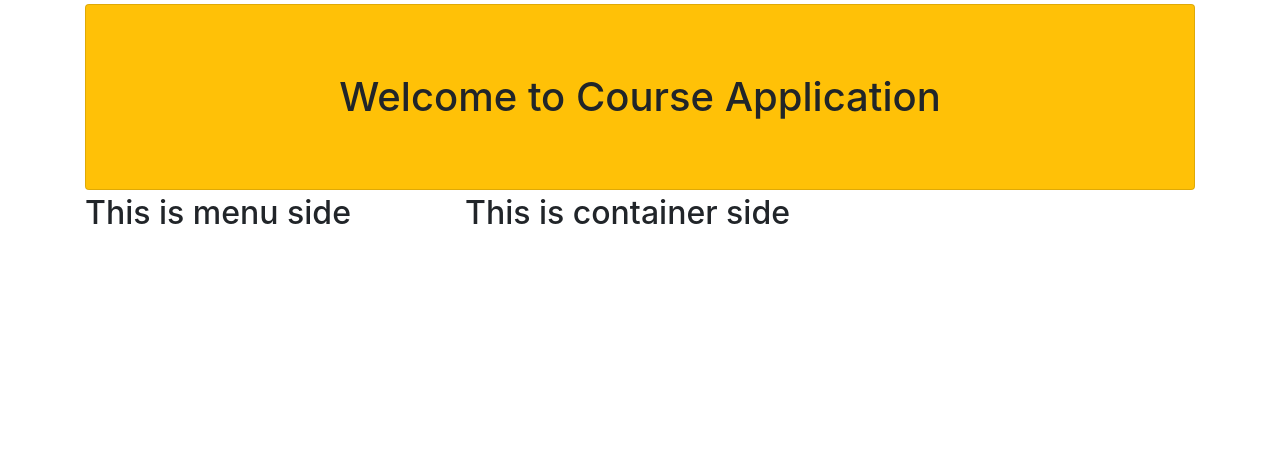
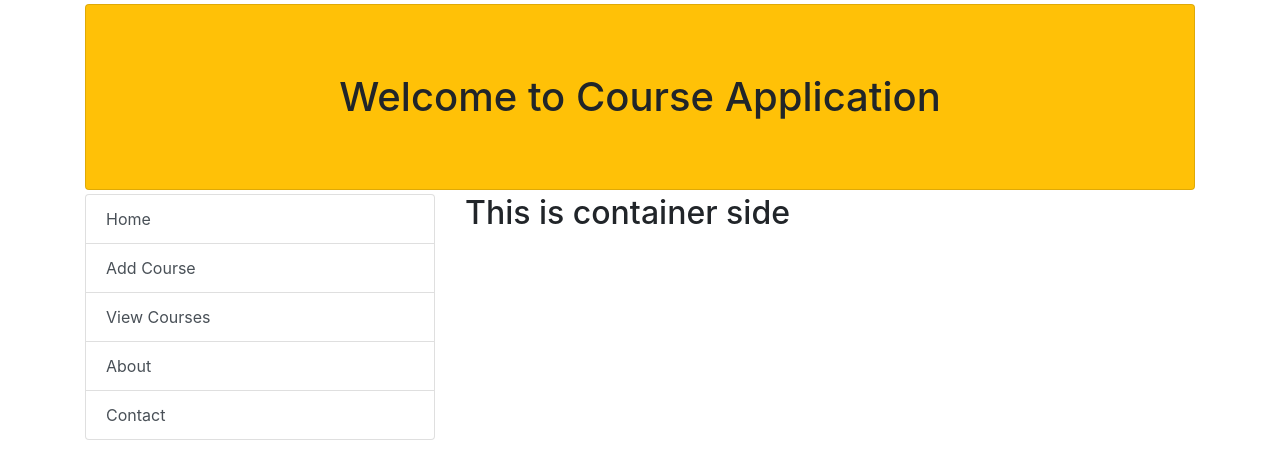
Before and after one commit to margub9363/ReactWithSpring_Durgesh, a React (Create React App) app in the folder Frontend/my-app/: page / in a window 1280 px wide. Shown: the top 460 px of the page. Built offline with nearby package versions, Linux system fonts and the light colour scheme.

Commit message:
2:04 Added Menu option

```diff
--- a/Frontend/my-app/src/App.js
+++ b/Frontend/my-app/src/App.js
@@ -7,6 +7,7 @@ import Course from "./components/Course";
 import AllCourse from "./components/Allcourses";
 import AddCourse from "./components/AddCourse";
 import Header from "./components/Header";
+import Menu from "./components/Menu";
 
 function App() {
   const btnHandle = () => {
@@ -22,7 +23,7 @@ function App() {
         <Header />
         <Row>
           <Col md={4}>
-            <h2>This is menu side</h2>
+            <Menu />
           </Col>
           <Col md={8}>
             <h2>This is container side</h2>
--- /dev/null
+++ b/Frontend/my-app/src/components/Menu.js
@@ -0,0 +1,26 @@
+import React from "react";
+import { ListGroup, ListGroupItem } from "reactstrap";
+
+const Menu = () => {
+  return (
+    <ListGroup>
+      <ListGroupItem tag="a" href="#!" action>
+        Home
+      </ListGroupItem>
+      <ListGroupItem tag="a" href="#!" action>
+        Add Course
+      </ListGroupItem>
+      <ListGroupItem tag="a" href="#!" action>
+        View Courses
+      </ListGroupItem>
+      <ListGroupItem tag="a" href="#!" action>
+        About
+      </ListGroupItem>
+      <ListGroupItem tag="a" href="#!" action>
+        Contact
+      </ListGroupItem>
+    </ListGroup>
+  );
+};
+
+export default Menu;
```
